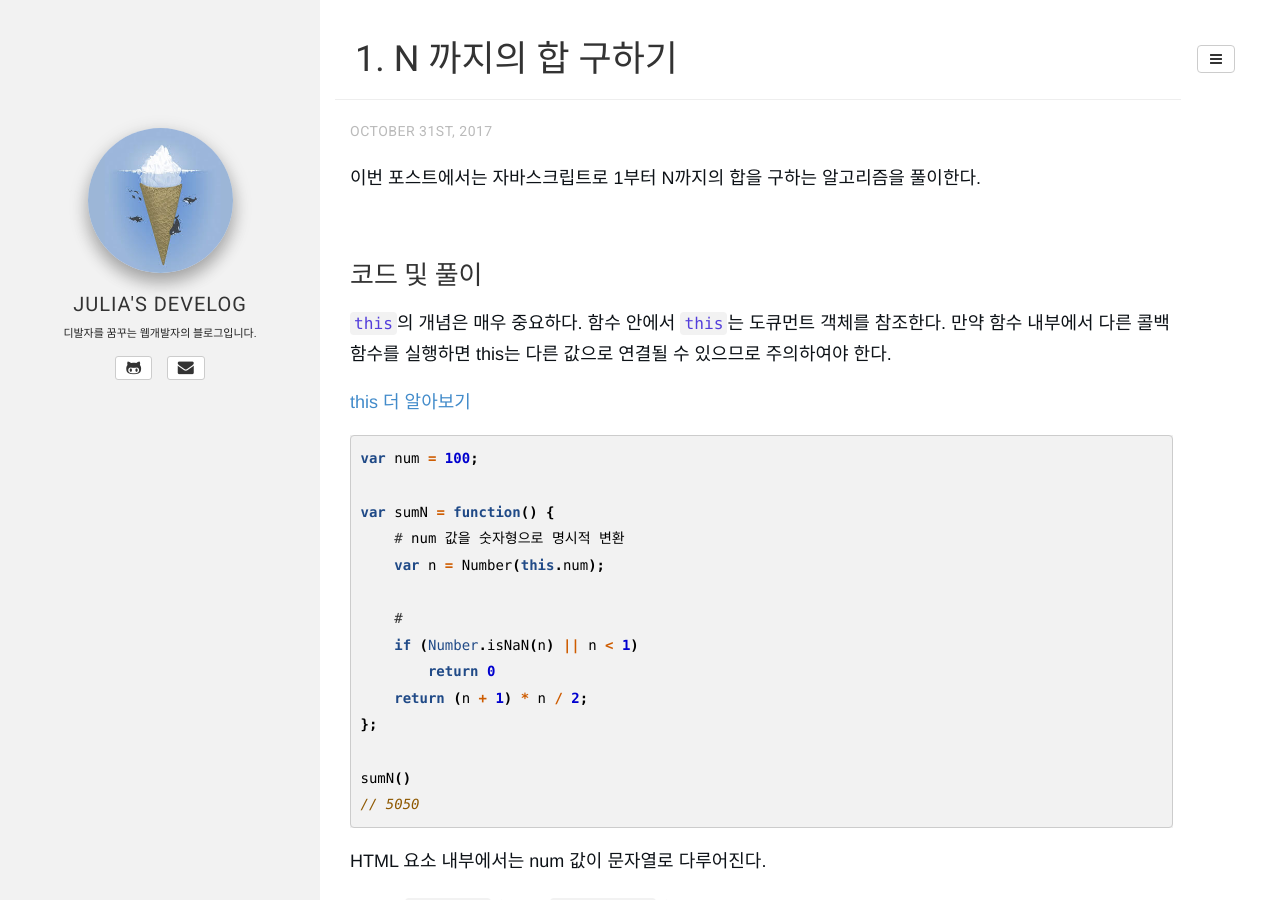
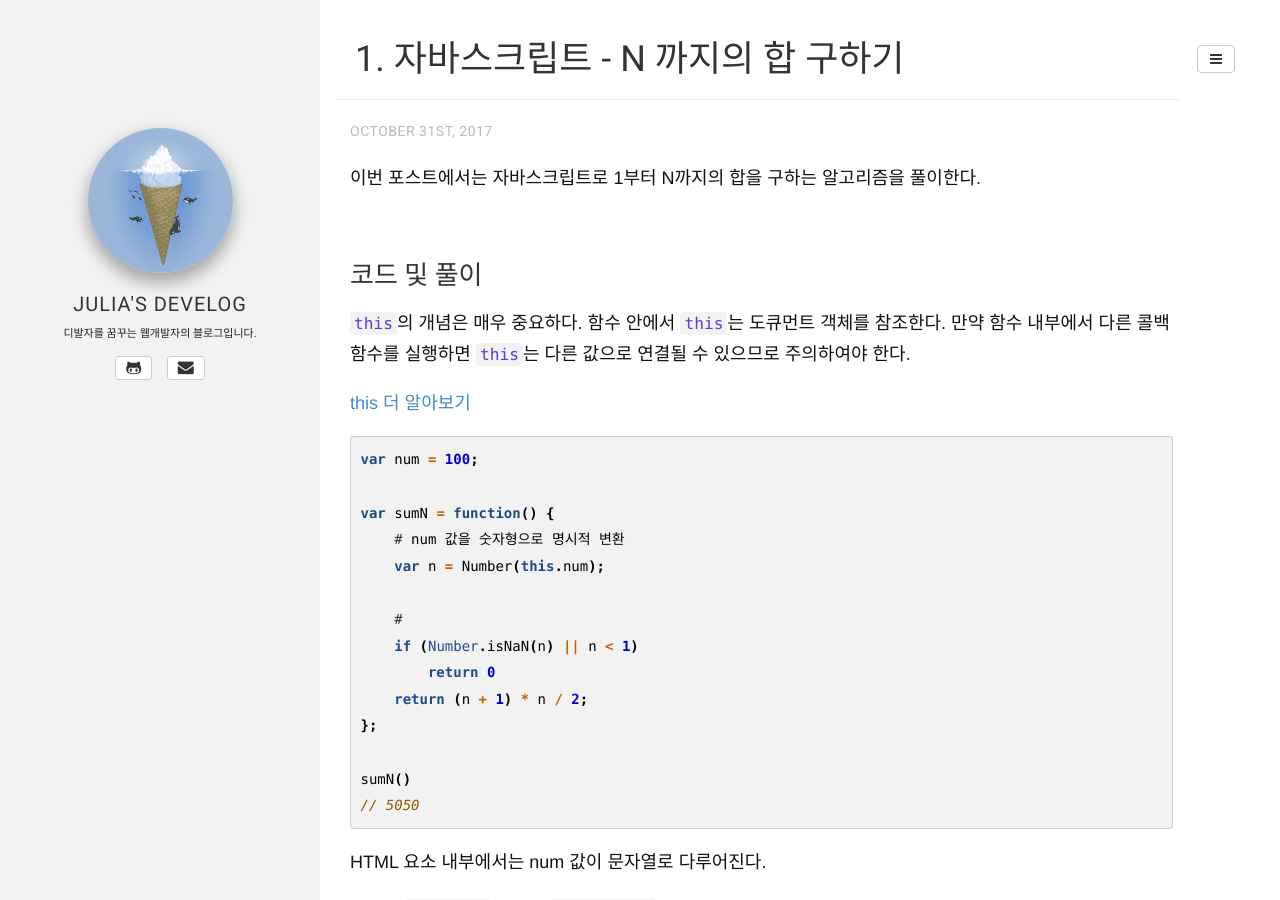
Before and after one commit to juliahwang/juliahwang.github.io, a Jekyll site: the page built from _posts/2017-10-31-algorism-js-1-N까지의합구하기.md, in a window 1280 px wide and 900 px high. Built offline with Jekyll 4.4.1, drawn with Linux system fonts in a browser that asks for light colours; some web fonts are replaced; comment, search, counter and statistics services are not loaded.

Commit message:
modify post

```diff
--- a/_posts/2017-10-31-algorism-js-1-N까지의합구하기.md
+++ b/_posts/2017-10-31-algorism-js-1-N까지의합구하기.md
@@ -1,6 +1,6 @@
 ---
 layout: post
-title: 1. N 까지의 합 구하기
+title: 1. 자바스크립트 - N 까지의 합 구하기
 categories: [algorism-javascript]
 tags: [Vue.js]
 description:
@@ -12,7 +12,7 @@ description:
 
 ## 코드 및 풀이
 
-`this`의 개념은 매우 중요하다. 함수 안에서 `this`는 도큐먼트 객체를 참조한다. 만약 함수 내부에서 다른 콜백 함수를 실행하면 this는 다른 값으로 연결될 수 있으므로 주의하여야 한다.
+`this`의 개념은 매우 중요하다. 함수 안에서 `this`는 도큐먼트 객체를 참조한다. 만약 함수 내부에서 다른 콜백 함수를 실행하면 `this`는 다른 값으로 연결될 수 있으므로 주의하여야 한다.
 
 <a href="http://juliahwang.kr/javascript/2017/10/19/js-14-this.html" target="_blank">this 더 알아보기</a>
 
```
